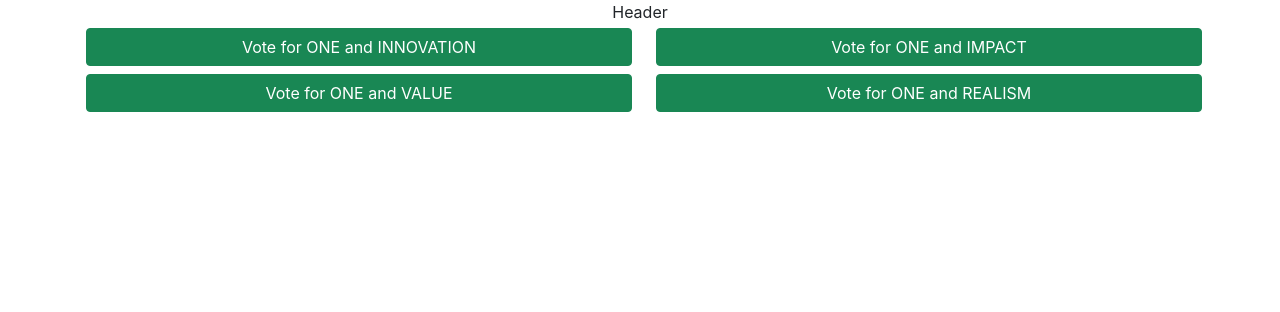
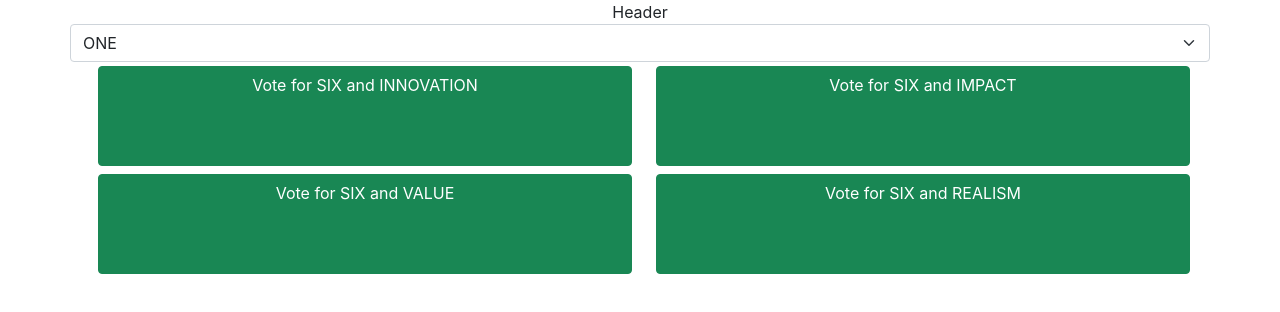
Before and after one commit to fahrrad/app-lau.se, a React (Create React App) app: page / in a window 1280 px wide. Shown: the top 312 px of the page. Built offline with nearby package versions, Linux system fonts and the light colour scheme; no server answers; what @aws-amplify/datastore, aws-amplify would draw is missing.

Commit message:
Added TeamVotingPanel

```diff
--- a/public/style.css
+++ b/public/style.css
@@ -1,4 +1,9 @@
 .vote-button {
     margin: 4px;
     width: 100%;
+    height: 100px;
 }
+
+.team-voting-section {
+    padding: 20 px;
+}
--- a/src/App.js
+++ b/src/App.js
@@ -1,3 +1,5 @@
+import {useState} from 'react';
+
 import logo from './logo.svg';
 import './App.css';
 import {Teams, Categories} from './models';
@@ -8,32 +10,36 @@ import Amplify from 'aws-amplify';
 import VotesComponent from './components/Votes';
 import Header from './components/Header';
 import VoteButton from './components/VoteButton';
+import TeamVotingPanel from './components/TeamVotingPanel';
 Amplify.configure(aws_exports);
+
+const initialState = {'team': Teams.SIX}
+
+
+function teamSelected( e, updateTeamState ){
+  console.log(e);
+  updateTeamState(currentState => ({ ...currentState, [e.target.name]: e.target.value }));
+}
 
 function App() {
 
+  const [team, setTeam] = useState(initialState);
 
   return (
     <div className="App container">
       <div className="row">
         <Header />
+        <select name="team" onChange={(e) => teamSelected(e, setTeam)} className="form-select" aria-label="Select Team">
+          <option value={Teams.ONE} selected>{Teams.ONE}</option>
+          <option value={Teams.THREE} >{Teams.THREE}</option>
+          <option value={Teams.FOUR} >{Teams.FOUR}</option>
+          <option value={Teams.FIVE} >{Teams.FIVE}</option>
+          <option value={Teams.SIX} >{Teams.SIX}</option>
+        </select>
       </div>
-      <div className="row">
-        <div className= "col" >
-          <VoteButton Team={Teams.ONE} Category={Categories.INNOVATION} />
-        </div>
-        <div className= "col" >
-          <VoteButton Team={Teams.ONE} Category={Categories.IMPACT} />
-        </div>
-      </div>
-      <div className="row">
-        <div className= "col" >
-          <VoteButton Team={Teams.ONE} Category={Categories.VALUE} />
-        </div>
-        <div className= "col" >
-          <VoteButton Team={Teams.ONE} Category={Categories.REALISM} />
-        </div>
-      </div>
+
+      <TeamVotingPanel Team={team.team} />
+
     </div>
   );
 }
--- /dev/null
+++ b/src/components/TeamVotingPanel.js
@@ -0,0 +1,27 @@
+import React from 'react';
+
+import {Categories} from '../models';
+import VoteButton from './VoteButton';
+
+export default function TeamVotingPanel ({Team}) {
+    return (
+    <div className="container team-voting-section">
+        <div className="row">
+          <div className= "col" >
+            <VoteButton Team={Team} Category={Categories.INNOVATION} />
+          </div>
+          <div className= "col" >
+            <VoteButton Team={Team} Category={Categories.IMPACT} />
+          </div>
+        </div>
+        <div className="row">
+          <div className= "col" >
+            <VoteButton Team={Team} Category={Categories.VALUE} />
+          </div>
+          <div className= "col" >
+            <VoteButton Team={Team} Category={Categories.REALISM} />
+          </div>
+        </div>
+    </div>
+    );
+}
```
